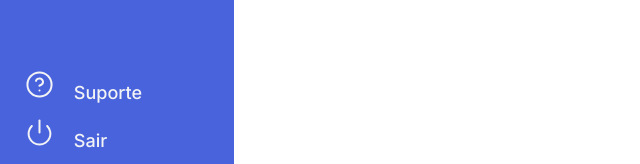
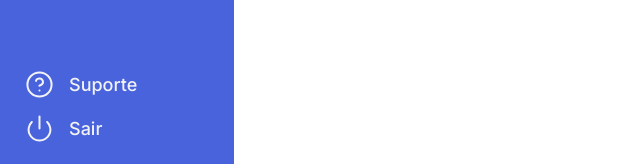
Before and after one commit to msantos7gabriel/digital-market, a plain HTML site: page html/menu.html in a window 1280 px wide. Shown: the part 885-1049 px from the top of the page, without its empty margins (0-640 px from the left). Drawn offline with Linux system fonts and the light colour scheme.

Commit message:
added a css correction on options in side-bar

```diff
--- a/css/menu.css
+++ b/css/menu.css
@@ -31,7 +31,7 @@
 }
 
 .side-bar .paginas .pagina a,
-.opcoes .opcao {
+.opcoes .opcao a {
   display: flex;
   padding-left: 25px;
   margin-block: 15px;
```
